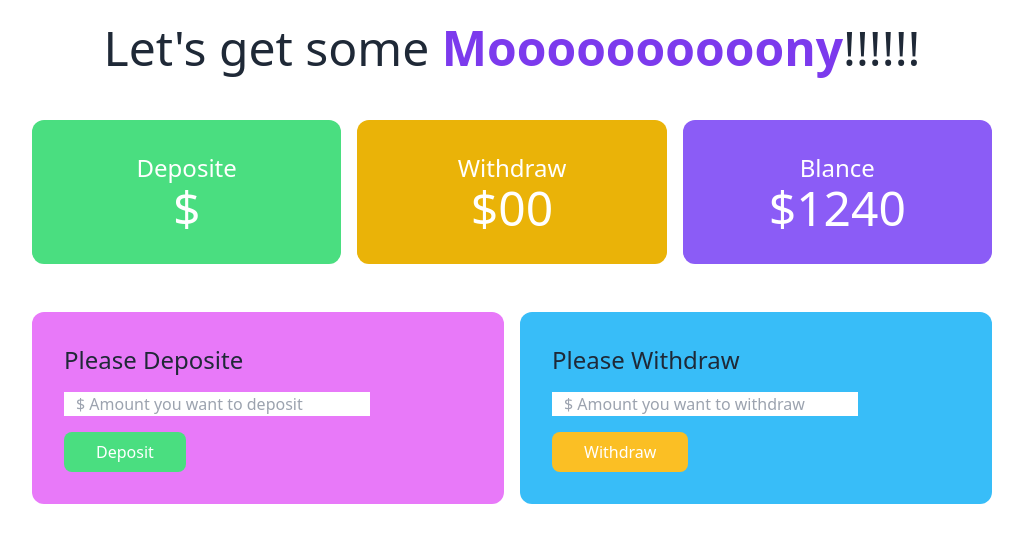
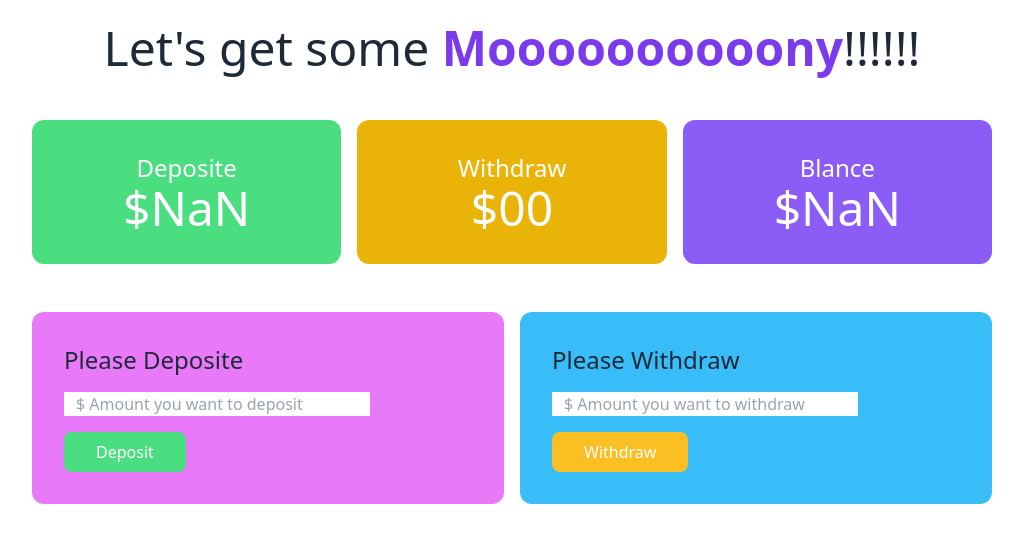
Before and after one commit to rifat3790/bank-account, a plain HTML site: page bank.html in a window 1280 px wide. Both pictures are taken after a click on the button "Deposit". Shown: the whole page, without its empty margins (128-1151 px from the left). Drawn offline with nearby package versions, Linux system fonts and the light colour scheme.

Commit message:
deposite complete

```diff
--- a/bank.html
+++ b/bank.html
@@ -26,7 +26,7 @@
 
                 <div class="bg-violet-500 p-8 rounded-xl text-center">
                     <h4 class="text-2xl">Blance</h4>
-                    <h2 class="text-5xl">$1240</h2>
+                    <h2 class="text-5xl">$<span id="blance-total">1240</span></h2>
                 </div>
             </div>
         </section>
--- a/js/deposit.js
+++ b/js/deposit.js
@@ -1,9 +1,35 @@
 document.getElementById('btn-deposite').addEventListener('click', function(){
     const depositeField = document.getElementById('deposit-field');
-    const depositAmount = depositeField.value;
+    const newDepositAmountString = depositeField.value;
+
+    const newDepositAmount = parseFloat(newDepositAmountString);
 
     // get the deposit current amount
     const depositTotalElement = document.getElementById('deposit-total');
-    const depositTotal = depositTotalElement.innerText;
-    depositTotalElement.innerText = depositAmount;
+    const perviousDepositTotalString = depositTotalElement.innerText;
+
+    const perviousDepositTotal = parseFloat(perviousDepositTotalString);
+
+    const currentDepositeAmount = perviousDepositTotal + newDepositAmount;
+
+    depositTotalElement.innerText = currentDepositeAmount;
+
+
+    // get blance
+    const blanceTotalElement = document.getElementById('blance-total');
+
+    const perviousBlanceTotalString = blanceTotalElement.innerText;
+
+    const perviousBlanceTotal = parseFloat(perviousBlanceTotalString);
+
+    const currentBlanceTotal = perviousBlanceTotal + newDepositAmount;
+
+    blanceTotalElement.innerText = currentBlanceTotal;
+
+
+    // clear the deposite field
+    depositeField.value = '';
+
+
+
 })
```
